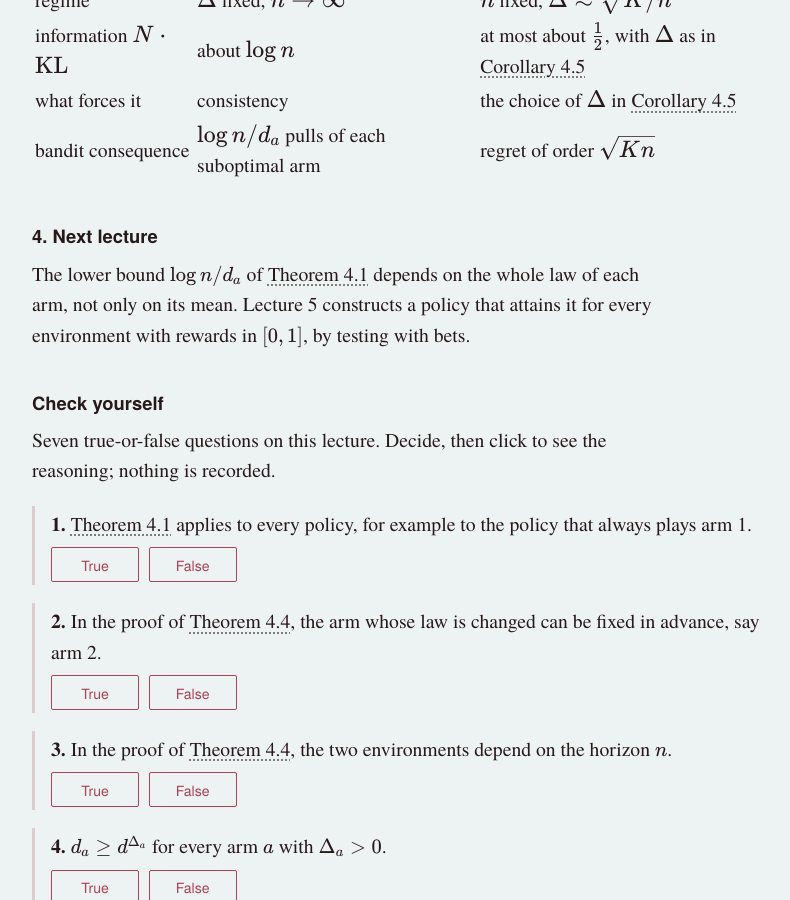
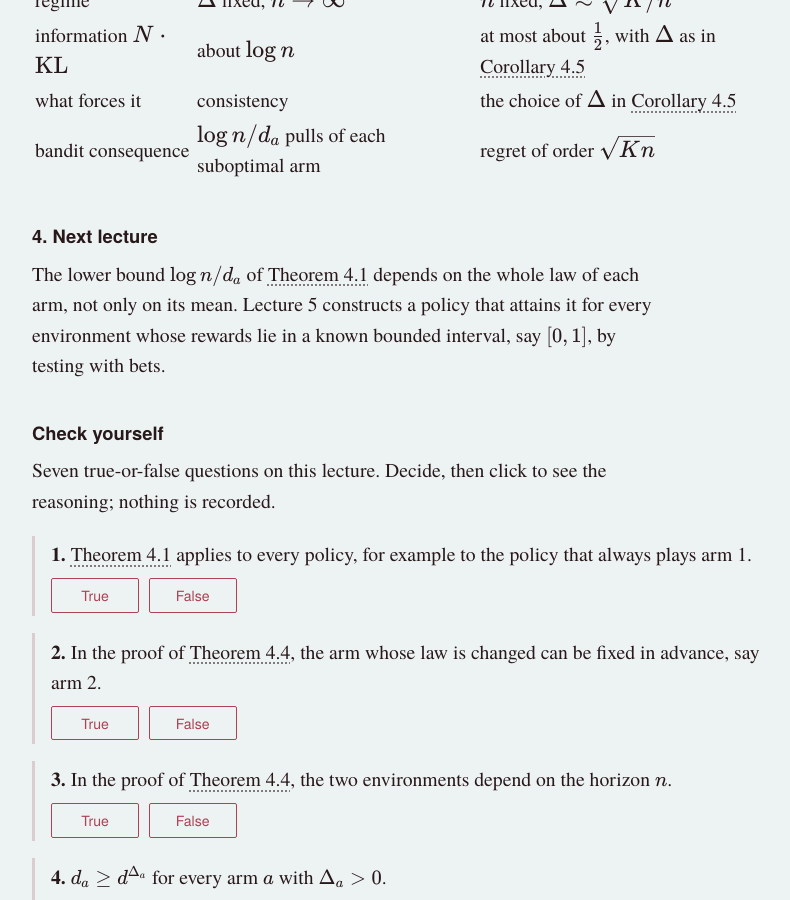
Before and after one commit to iyertejas/iyertejas.github.io, a Jekyll site: the page built from course-rl-2026-lecture-4.md, in a window 1280 px wide and 900 px high, scrolled down 6355 px. Shown: the whole window, without its empty margins (232-1022 px from the left). Built offline with Jekyll 4.4.1, drawn with Linux system fonts in a browser that asks for light colours.

Commit message:
Lecture 4: Lecture 5 preview says the reward bound must be known

```diff
--- a/course-rl-2026-lecture-4.md
+++ b/course-rl-2026-lecture-4.md
@@ -192,7 +192,7 @@ With [Remark 4.6](#remark-4-6)(1), $$\sqrt{Kn}$$ is the right order of the worst
 
 ## 4. Next lecture
 
-The lower bound $$\log n/d_a$$ of [Theorem 4.1](#theorem-4-1) depends on the whole law of each arm, not only on its mean. Lecture 5 constructs a policy that attains it for every environment with rewards in $$[0, 1]$$, by testing with bets.
+The lower bound $$\log n/d_a$$ of [Theorem 4.1](#theorem-4-1) depends on the whole law of each arm, not only on its mean. Lecture 5 constructs a policy that attains it for every environment whose rewards lie in a known bounded interval, say $$[0, 1]$$, by testing with bets.
 
 ## Check yourself
 
```
